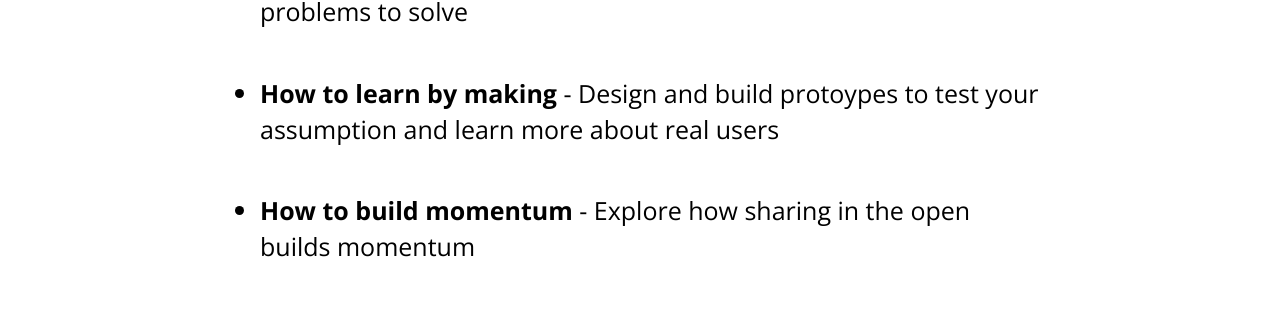
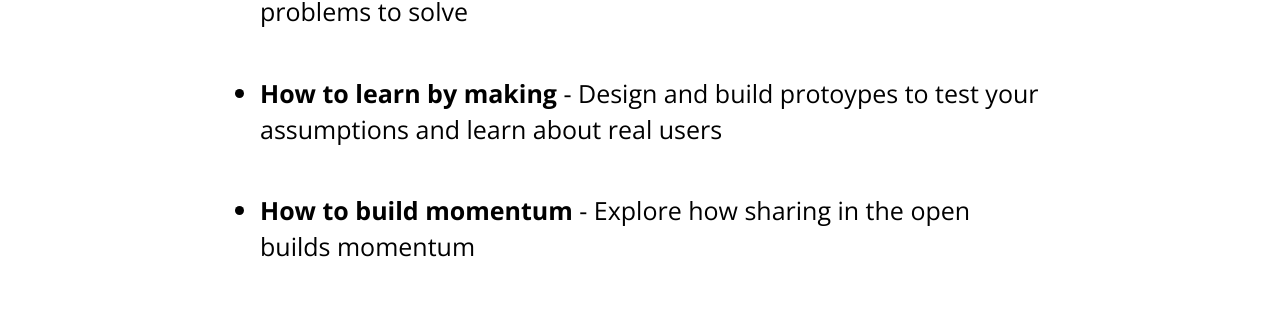
Before and after one commit to learnbymakingwales/learnbymakingwales.github.io, a Jekyll site: the page built from en/the-labs/index.md, in a window 1280 px wide. Shown: the part 1339-1649 px from the top of the page. Built offline with Jekyll 4.4.1, drawn with Linux system fonts in a browser that asks for light colours.

Commit message:
Update index.md
typo

```diff
--- a/en/the-labs/index.md
+++ b/en/the-labs/index.md
@@ -21,6 +21,6 @@ The themes are:
 
 * **How to research the problem space** - Experience qualitative and quantative research techniques and learn how they help identify problems to solve
 
-* **How to learn by making** - Design and build protoypes to test your assumption and learn more about real users
+* **How to learn by making** - Design and build protoypes to test your assumptions and learn about real users
 
 * **How to build momentum** - Explore how sharing in the open builds momentum
```
